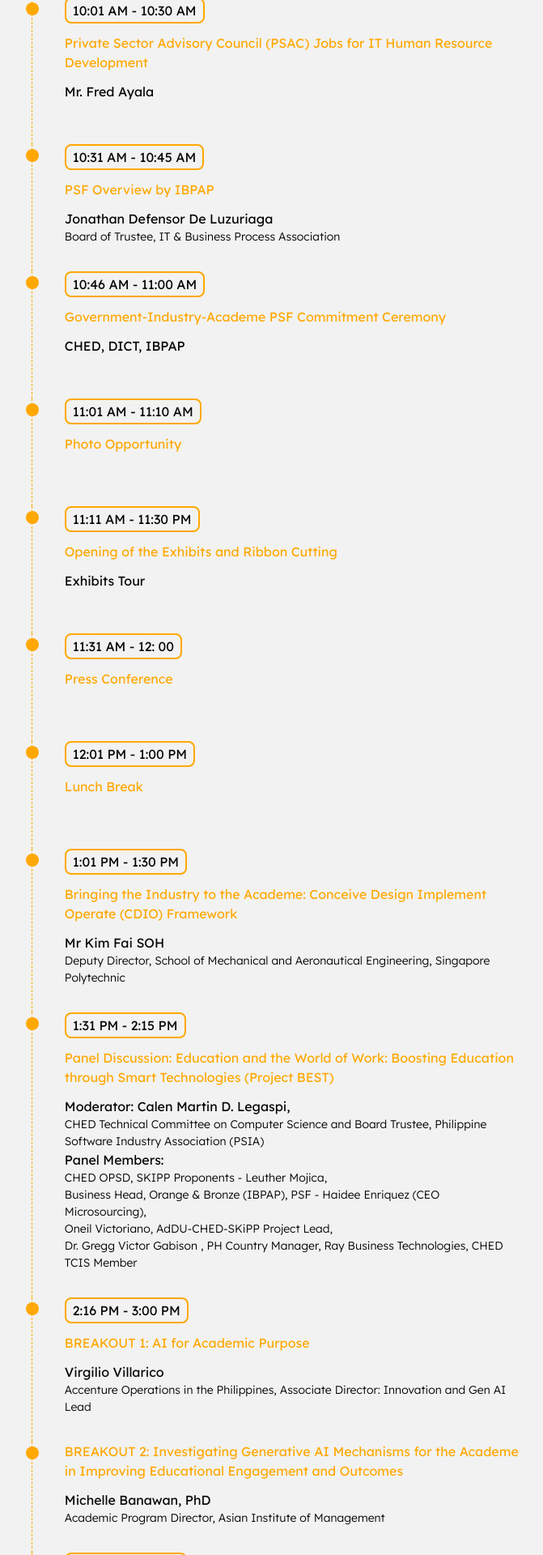
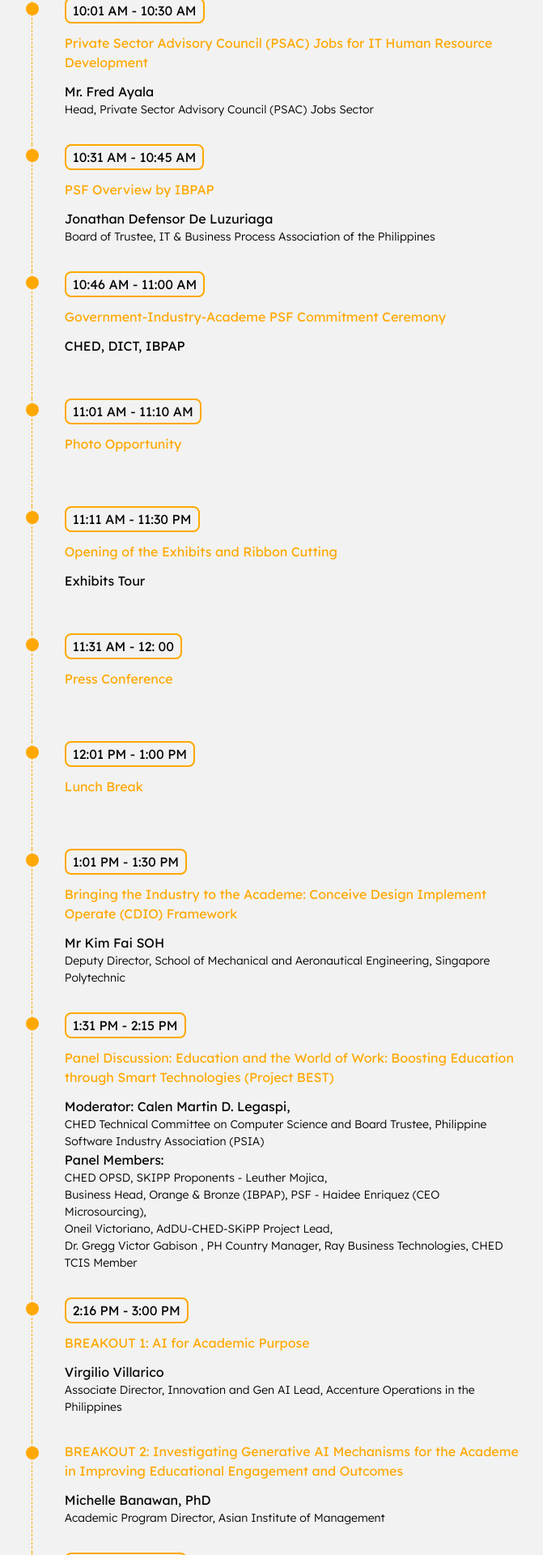
Before and after one commit to Samshh/CHEDx-Website, a React (Vite) app: page / in a window 1280 px wide. Shown: the part 4260-6180 px from the top of the page at 81% size, without its empty margins (303-974 px from the left). Built offline with nearby package versions, Linux system fonts and the light colour scheme.

Commit message:
EDIT: updated programme timeline

```diff
--- a/src/pages/landing/components/MappedTimeline.tsx
+++ b/src/pages/landing/components/MappedTimeline.tsx
@@ -53,13 +53,13 @@
       time: "10:01 AM - 10:30 AM",
       segment: "Private Sector Advisory Council (PSAC) Jobs for IT Human Resource Development",
       title: "Mr. Fred Ayala",
-      subtitle: "",
+      subtitle: "Head, Private Sector Advisory Council (PSAC) Jobs Sector",
     },
     {
       time: "10:31 AM - 10:45 AM",
       segment: "PSF Overview by IBPAP",
       title: "Jonathan Defensor De Luzuriaga",
-      subtitle: "Board of Trustee, IT & Business Process Association",
+      subtitle: "Board of Trustee, IT & Business Process Association of the Philippines",
     },
     {
       time: "10:46 AM - 11:00 AM",
@@ -109,7 +109,7 @@
       time: "2:16 PM - 3:00 PM",
       segment: "BREAKOUT 1: AI for Academic Purpose",
       title: "Virgilio Villarico",
-      subtitle: "Accenture Operations in the Philippines, Associate Director: Innovation and Gen AI Lead",
+      subtitle: "Associate Director, Innovation and Gen AI Lead, Accenture Operations in the Philippines",
     },
     {
       time: "",
--- a/src/pages/programme/components/MappedTimeline.tsx
+++ b/src/pages/programme/components/MappedTimeline.tsx
@@ -48,13 +48,13 @@
       time: "10:01 AM - 10:30 AM",
       segment: "Private Sector Advisory Council (PSAC) Jobs for IT Human Resource Development",
       title: "Mr. Fred Ayala",
-      subtitle: "",
+      subtitle: "Head, Private Sector Advisory Council (PSAC) Jobs Sector",
     },
     {
       time: "10:31 AM - 10:45 AM",
       segment: "PSF Overview by IBPAP",
       title: "Jonathan Defensor De Luzuriaga",
-      subtitle: "Board of Trustee, IT & Business Process Association",
+      subtitle: "Board of Trustee, IT & Business Process Association of the Philippines",
     },
     {
       time: "10:46 AM - 11:00 AM",
@@ -104,7 +104,7 @@
       time: "2:16 PM - 3:00 PM",
       segment: "BREAKOUT 1: AI for Academic Purpose",
       title: "Virgilio Villarico",
-      subtitle: "Accenture Operations in the Philippines, Associate Director: Innovation and Gen AI Lead",
+      subtitle: "Associate Director, Innovation and Gen AI Lead, Accenture Operations in the Philippines",
     },
     {
       time: "",
@@ -182,13 +182,13 @@
       time: "9:16 AM - 10:00 AM",
       segment: "PSF Foundational Overview",
       title: "Raymond S Cardino",
-      subtitle: "DTI PTTC,  Program Developer and PSF Advocate",
+      subtitle: "Program Developer and PSF Advocate, DTI PTTC",
     },
     {
       time: "10:01 AM - 10:30 AM",
       segment: "PSG Development Based on PSF: The GDA Experience",
-      title: "IBPAP",
-      subtitle: "GDAP",
+      title: "GDAP",
+      subtitle: "",
     },
     {
       time: "10:31 AM - 10:45 AM",
@@ -206,7 +206,7 @@
       time: "",
       segment: "BREAKOUT 10: Global In-House Center PSF: Emerging Tech Career Pathway",
       title: "Christine Bata",
-      subtitle: "Global In-House Center Council (GICC), Executive Director",
+      subtitle: "Executive Director, Global In-House Center Council (GICC)",
     },
     {
       time: "11:46 PM - 1:00 PM",
@@ -218,13 +218,13 @@
       time: "1:01 PM - 1:45 PM",
       segment: "BREAKOUT 11: Digital Arts and Animation PSF: Emerging Tech Career Pathways",
       title: "Daniel Enriquez",
-      subtitle: "Animation Council of the Philippines (ACPI), Executive Director",
+      subtitle: "Executive Director, Animation Council of the Philippines (ACPI)",
     },
     {
       time: "",
       segment: "BREAKOUT 12: Game Development PSF: Emerging Tech Career Pathways",
       title: "Norman Lee",
-      subtitle: "Game Developers Association of the Philippines (GDAP), Board Trustee",
+      subtitle: "Board Trustee, Game Developers Association of the Philippines (GDAP)",
     },
     {
       time: "1:46 PM - 2:30 PM",
@@ -237,7 +237,7 @@
       time: "",
       segment: "BREAKOUT 14: Software Development and Security: PSF Emerging Tech Career Pathways",
       title: "Allan Tan",
-      subtitle: "Philippine Software Industry Association (PSIA), Board Trustee",
+      subtitle: "Board Trustee, Philippine Software Industry Association (PSIA)",
     },
     {
       time: "2:31 PM - 2:45 PM",
```
